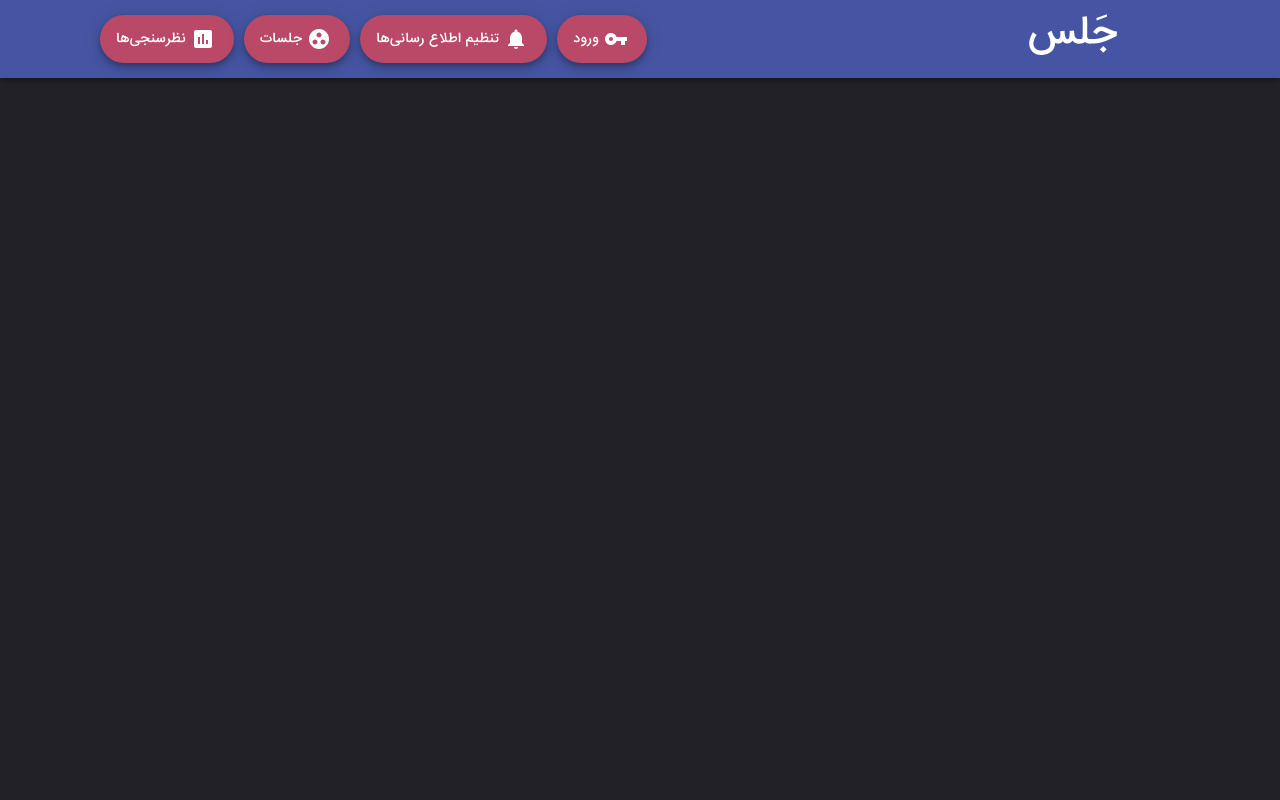
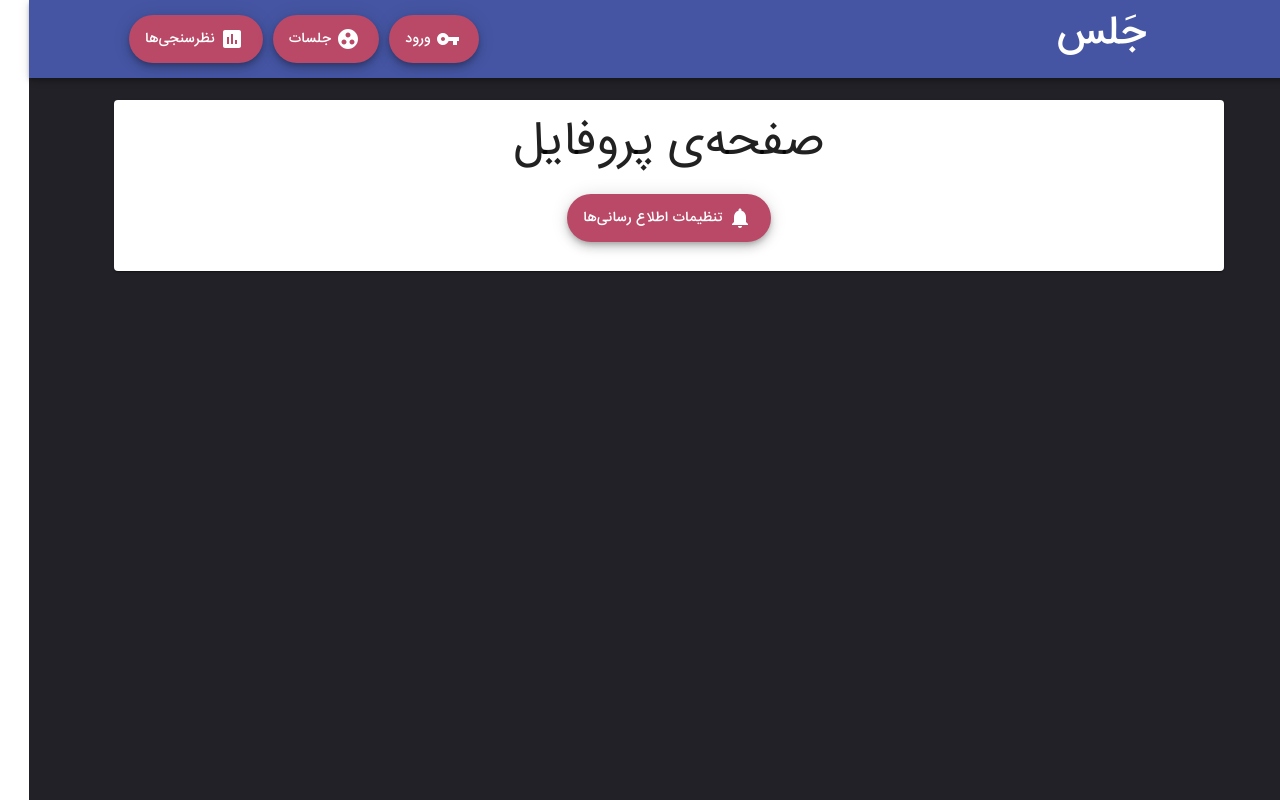
Before and after one commit to gsoosk/Jalas-Frontend, a React (Create React App) app in the folder jalas-app/: page /profile in a window 1280 px wide. Built offline with nearby package versions, Linux system fonts and the light colour scheme.

Commit message:
Add profile page

```diff
--- a/jalas-app/src/App.js
+++ b/jalas-app/src/App.js
@@ -22,6 +22,7 @@ import Reports from './scenes/Reports';
 import Meetings from './scenes/Meetings';
 import Comments from './scenes/Comments';
 import NotificationManagement from './scenes/NotificationManagement';
+import Profile from "./scenes/Profile";
 
 const store = createStore(JalasApp, applyMiddleware(thunk));
 
@@ -47,6 +48,7 @@ function App() {
                 <Route path="/reports" component={Reports} />
                 <Route path="/comments/:pollID" component={Comments} />
                 <Route path="/notificationManagement" component={NotificationManagement} />
+                <Route path="/profile" component={Profile} />
               </div>
             </div>
           </MuiThemeProvider>
--- a/jalas-app/src/components/Navbar/index.js
+++ b/jalas-app/src/components/Navbar/index.js
@@ -60,18 +60,14 @@ function Index(props) {
                     جلسات
                   </Fab>
                 </Link>
-                <Link to="/notificationManagement">
-                  <Fab variant="extended" color="secondary" className="navbar-button">
-                    <NotificationsIcon className="navbar-button-icon" />
-                    تنظیم اطلاع رسانی‌ها
-                  </Fab>
-                </Link>
                 {localStorage.getItem('email')
                   ? (
+                    <Link to="/profile">
                     <Fab variant="extended" color="secondary" className="navbar-button">
                       <AccountCircleIcon className="navbar-button-icon" />
                       {localStorage.getItem('email')}
                     </Fab>
+                    </Link>
                   )
                   : (
                     <Link to="/login">
--- /dev/null
+++ b/jalas-app/src/scenes/Profile/index.js
@@ -0,0 +1,35 @@
+import React from 'react';
+import Container from 'react-bootstrap/Container';
+import Card from '@material-ui/core/Card';
+import CardContent from '@material-ui/core/CardContent';
+import { Fab, Typography } from '@material-ui/core';
+import { Link } from 'react-router-dom';
+import NotificationsIcon from '@material-ui/icons/Notifications';
+
+
+function Profile() {
+  return (
+    <Container>
+      <Card>
+        <CardContent>
+          <div className="poll-header">
+            <Typography variant="h3" align="center" gutterBottom>
+              صفحه‌ی پروفایل
+            </Typography>
+
+          </div>
+          <div style={{ display: 'flex', justifyContent: 'center' }}>
+            <Link to="/notificationManagement">
+              <Fab variant="extended" color="secondary" className="navbar-button" >
+                <NotificationsIcon className="navbar-button-icon" />
+              تنظیمات اطلاع رسانی‌ها
+              </Fab>
+            </Link>
+          </div>
+        </CardContent>
+      </Card>
+    </Container>
+  );
+}
+
+export default Profile;
```
Also changed, not shown: jalas-app/src/scenes/NotificationManagement/index.js (+57 -46 lines).
